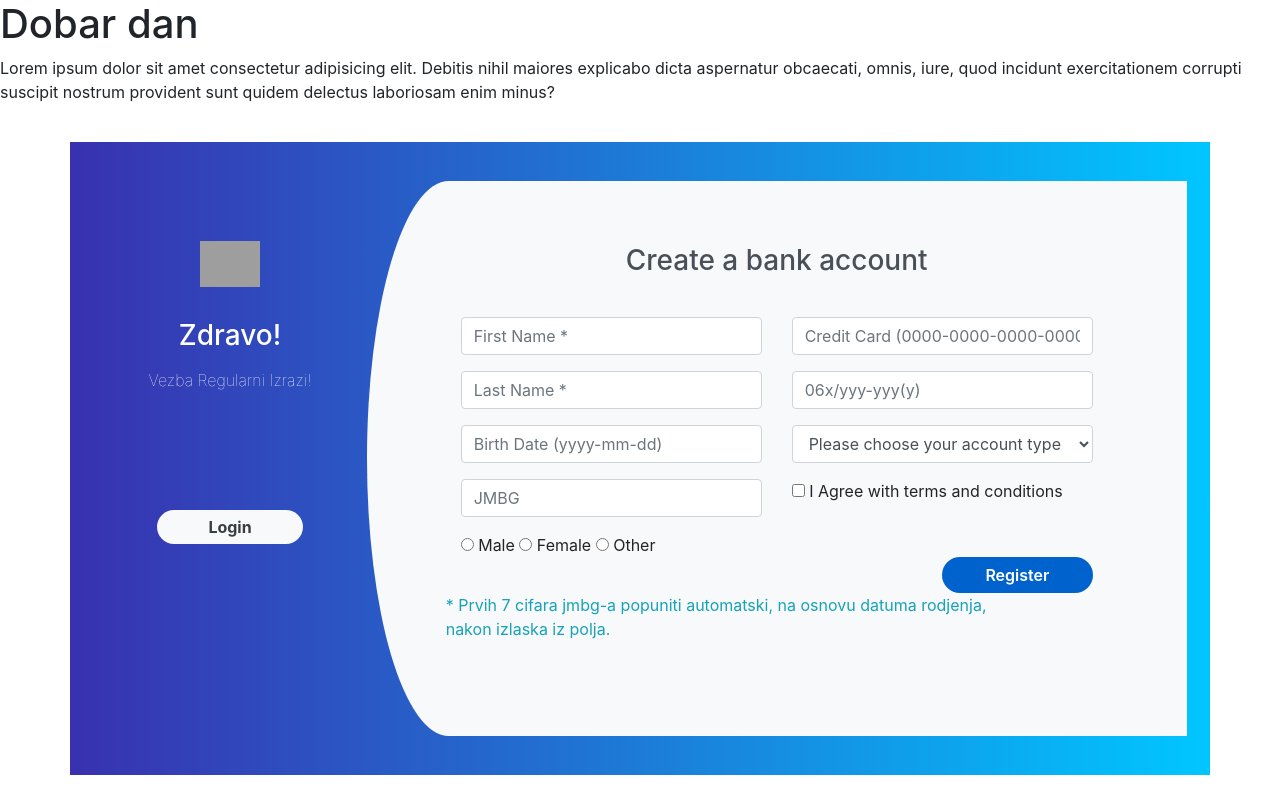
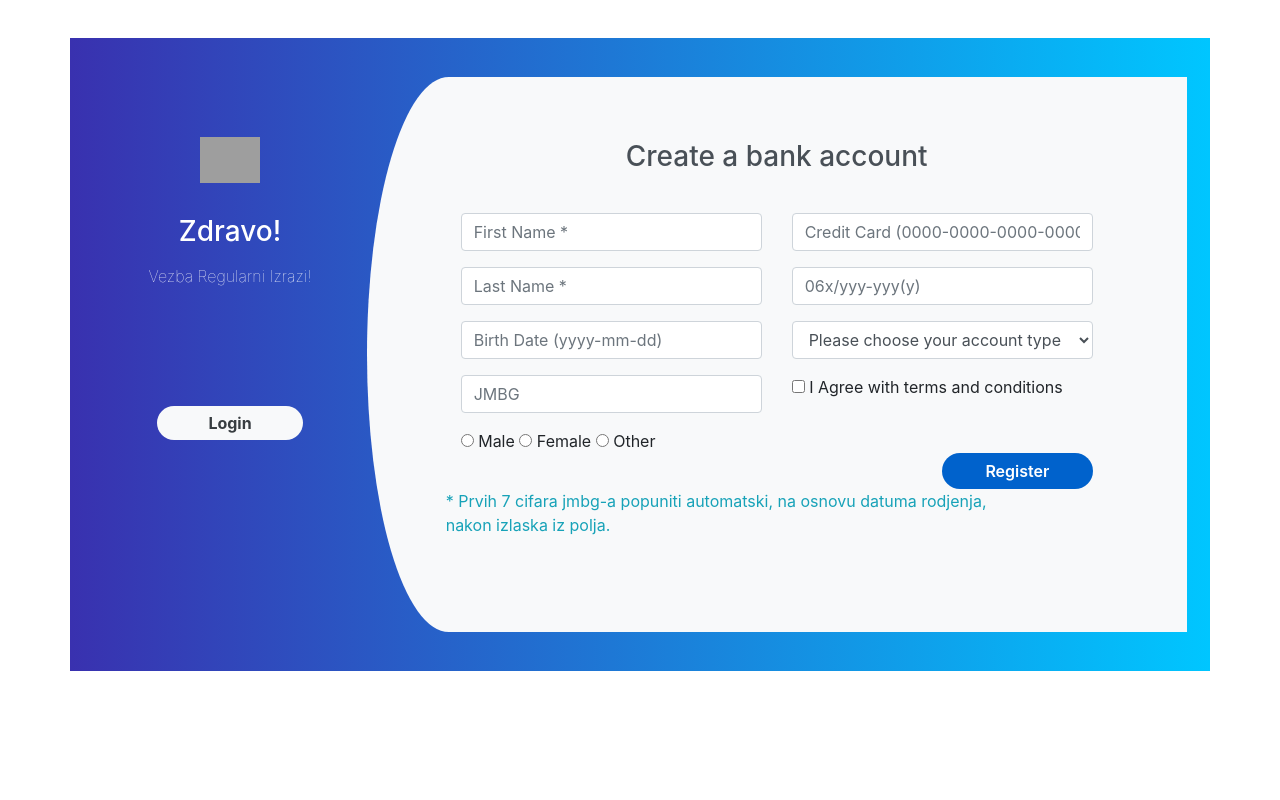
Before and after one commit to tosibakoludo/Login-RegEx, a plain HTML site: page index.html in a window 1280 px wide. Drawn offline with nearby package versions, Linux system fonts and the light colour scheme; grey boxes are pictures that could not be loaded.

Commit message:
izmene na index.html

```diff
--- a/index.html
+++ b/index.html
@@ -6,8 +6,6 @@
 		<title>Validacija forme</title>
 	</head>
 	<body>
-            <h1>Dobar dan</h1>
-            <p>Lorem ipsum dolor sit amet consectetur adipisicing elit. Debitis nihil maiores explicabo dicta aspernatur obcaecati, omnis, iure, quod incidunt exercitationem corrupti suscipit nostrum provident sunt quidem delectus laboriosam enim minus?</p>
             <div class="container register">
                 <div class="row">
                         <div class="col-md-3 register-left">
```
